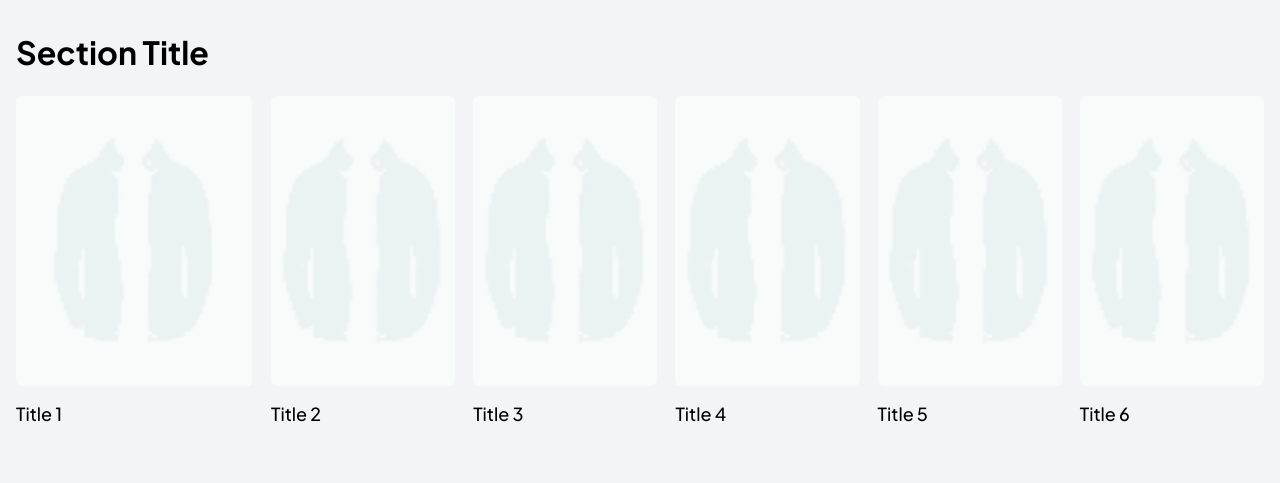
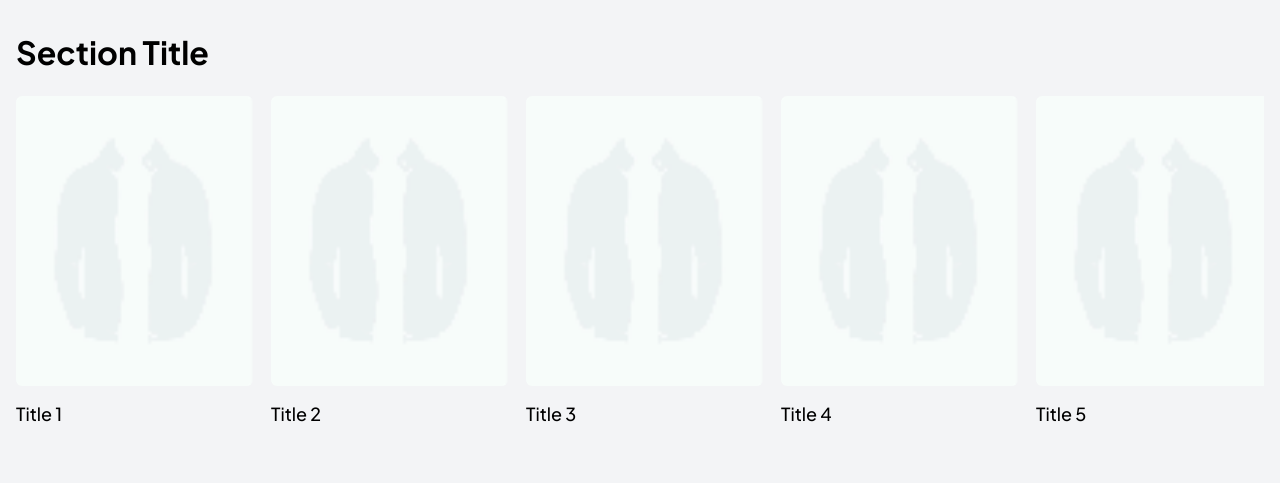
Before and after one commit to astratow/ventura, a website: page src/index.html in a window 1280 px wide. Drawn offline with Linux system fonts and the light colour scheme.

Commit message:
error fix

```diff
--- a/src/index.html
+++ b/src/index.html
@@ -38,27 +38,27 @@
 	        <h3 class="mt-4 text-[18px] leading-[23px] font-medium text-left">Title 1</h3>
 	      </div>
 
-	      <div lass="carousel h-96 snap-mandatory mt-6 flex flex-grow flex-row overflow-x-scroll overflow-y-none flex-nowrap space-x-[20px] md:space-x-[18px]">
+	      <div class= "carousel-item snap-start flex-none hover:scale-95 duration-700 ease-out">
 	        <img src="./img/image.png" alt="Card Image" class="w-[237px] h-[290px] rounded-[6px] object-cover">
 	        <h3 class="mt-4 text-[18px] leading-[23px] font-medium text-left">Title 2</h3>
 	      </div>
 
-	       <div lass="carousel h-96 snap-mandatory mt-6 flex flex-grow flex-row overflow-x-scroll overflow-y-none flex-nowrap space-x-[20px] md:space-x-[18px]">
+	       <div class= "carousel-item snap-start flex-none hover:scale-95 duration-700 ease-out">
 	        <img src="./img/image.png" alt="Card Image" class="w-[237px] h-[290px] rounded-[6px] object-cover">
 	        <h3 class="mt-4 text-[18px] leading-[23px] font-medium text-left">Title 3</h3>
 	      </div>
 
-	       <div lass="carousel h-96 snap-mandatory mt-6 flex flex-grow flex-row overflow-x-scroll overflow-y-none flex-nowrap space-x-[20px] md:space-x-[18px]">
+	       <div class= "carousel-item snap-start flex-none hover:scale-95 duration-700 ease-out">
 	        <img src="./img/image.png" alt="Card Image" class="w-[237px] h-[290px] rounded-[6px] object-cover">
 	        <h3 class="mt-4 text-[18px] leading-[23px] font-medium text-left">Title 4</h3>
 	      </div>
 
-	       <div lass="carousel h-96 snap-mandatory mt-6 flex flex-grow flex-row overflow-x-scroll overflow-y-none flex-nowrap space-x-[20px] md:space-x-[18px]">
+	       <div class= "carousel-item snap-start flex-none hover:scale-95 duration-700 ease-out">
 	        <img src="./img/image.png" alt="Card Image" class="w-[237px] h-[290px] rounded-[6px] object-cover">
 	        <h3 class="mt-4 text-[18px] leading-[23px] font-medium text-left">Title 5</h3>
 	      </div>
 
-	       <div lass="carousel h-96 snap-mandatory mt-6 flex flex-grow flex-row overflow-x-scroll overflow-y-none flex-nowrap space-x-[20px] md:space-x-[18px]">
+	       <div class= "carousel-item snap-start flex-none hover:scale-95 duration-700 ease-out">
 	        <img src="./img/image.png" alt="Card Image" class="w-[237px] h-[290px] rounded-[6px] object-cover">
 	        <h3 class="mt-4 text-[18px] leading-[23px] font-medium text-left">Title 6</h3>
 	      </div>
```
Also changed, not shown: src/output.css.
